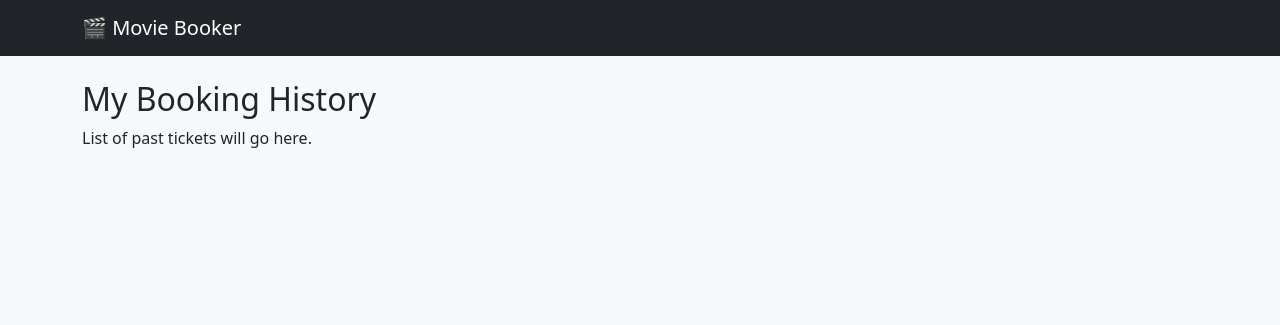
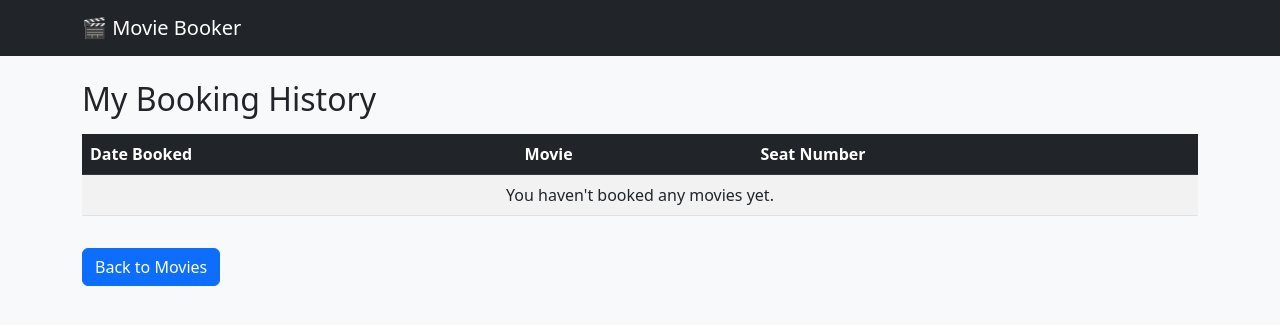
Before and after one commit to Glewis3/cs4300, a Django app: page /history/ in a window 1280 px wide. Shown: the top 325 px of the page. Run offline with Django 4.2, Linux system fonts and the light colour scheme.

Commit message:
Completed functionality for seat booking and history UI

```diff
--- a/homework2/movie_theater_booking/bookings/templates/bookings/booking_history.html
+++ b/homework2/movie_theater_booking/bookings/templates/bookings/booking_history.html
@@ -1,6 +1,32 @@
 {% extends 'bookings/base.html' %}
+
 {% block title %} My Bookings {% endblock %}
+
 {% block content %}
-    <h2>My Booking History</h2>
-    <p>List of past tickets will go here.</p>
+<h2 class="mt-4 mb-3">My Booking History</h2>
+
+<table class="table table-striped table-hover">
+    <thead class="table-dark">
+        <tr>
+            <th>Date Booked</th>
+            <th>Movie</th>
+            <th>Seat Number</th>
+        </tr>
+    </thead>
+    <tbody>
+        {% for booking in bookings %}
+        <tr>
+            <td>{{ booking.booking_date|date:"M d, Y H:i" }}</td>
+            <td><strong>{{ booking.movie.title }}</strong></td>
+            <td>{{ booking.seat.seat_number }}</td>
+        </tr>
+        {% empty %}
+        <tr>
+            <td colspan="3" class="text-center">You haven't booked any movies yet.</td>
+        </tr>
+        {% endfor %}
+    </tbody>
+</table>
+
+<a href="{% url 'movie_list' %}" class="btn btn-primary mt-3">Back to Movies</a>
 {% endblock %}
--- a/homework2/movie_theater_booking/bookings/views.py
+++ b/homework2/movie_theater_booking/bookings/views.py
@@ -25,8 +25,28 @@ def movie_list(request):
     return render(request, 'bookings/movie_list.html', {'movies': movies})
 
 def book_seat(request, movie_id):
-    # We will pass the movie_id so the user knows what they are booking
-    return render(request, 'bookings/seat_booking.html', {'movie_id': movie_id})
+    movie = get_object_or_404(Movie, id=movie_id)
+    # Only show seats that haven't been booked yet
+    available_seats = Seat.objects.filter(is_booked=False)
+
+    # If the user clicks the 'Submit' button on the form
+    if request.method == 'POST':
+        seat_id = request.POST.get('seat')
+        seat = get_object_or_404(Seat, id=seat_id)
+
+        # Grab the first user in the database to act as our test user
+        user = User.objects.first()
+
+        if user and not seat.is_booked:
+            # Create the ticket!
+            Booking.objects.create(movie=movie, seat=seat, user=user)
+            # Mark the seat as taken
+            seat.is_booked = True
+            seat.save()
+            # Send them to the history page to see their ticket
+            return redirect('booking_history')
+
+    return render(request, 'bookings/seat_booking.html', {'movie': movie, 'seats': available_seats})
 
 def booking_history(request):
     return render(request, 'bookings/booking_history.html')
```
Also changed, not shown: homework2/movie_theater_booking/bookings/templates/bookings/seat_booking.html (+23 -6 lines), homework2/movie_theater_booking/db.sqlite3.
